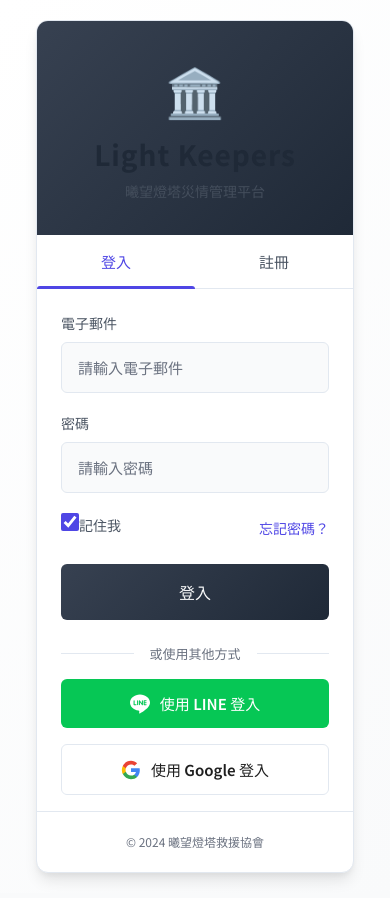
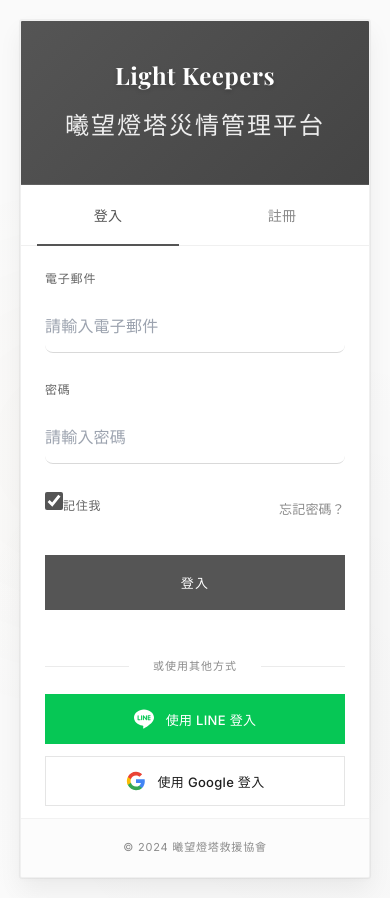
Before and after one commit to xiangteng007/light-keepers, a React (Vite) app in the folder web-dashboard/: page /login in a window 390 px wide. Built offline with nearby package versions, Linux system fonts and the light colour scheme; no server answers.

Commit message:
feat: redesign login page with minimal luxury style and add LINE OTP support

```diff
--- a/web-dashboard/dev-dist/sw.js
+++ b/web-dashboard/dev-dist/sw.js
@@ -82,7 +82,7 @@ define(['./workbox-137dedbd'], (function (workbox) { 'use strict';
     "revision": "3ca0b8505b4bec776b69afdba2768812"
   }, {
     "url": "index.html",
-    "revision": "0.ih1537htst4"
+    "revision": "0.6cbd80h235"
   }], {});
   workbox.cleanupOutdatedCaches();
   workbox.registerRoute(new workbox.NavigationRoute(workbox.createHandlerBoundToURL("index.html"), {
--- a/web-dashboard/src/pages/LoginPage.css
+++ b/web-dashboard/src/pages/LoginPage.css
@@ -1,193 +1,270 @@
-/* Login Page Styles */
+/* ====================
+   Minimal Luxury Login Page
+   Editorial + Modern SaaS
+   ==================== */
+
+@import url('https://fonts.googleapis.com/css2?family=Inter:wght@300;400;500;600;700&family=Playfair+Display:wght@600;700&display=swap');
+
+/* Root Variables - Minimal Luxury Palette */
+:root {
+    --luxury-black: #555555;
+    /* Base text/dark elements - Medium Gray */
+    --luxury-dark: #666666;
+    /* Gradients/Backgrounds - Medium Lighter Gray */
+    --luxury-charcoal: #777777;
+    /* Secondary elements - Light Medium Gray */
+    --luxury-silver: #8b8b8b;
+    --luxury-light: #e5e5e5;
+    --luxury-white: #fafafa;
+    --luxury-accent: #c9a96e;
+    --luxury-accent-hover: #b8935a;
+
+    --gradient-luxury: linear-gradient(135deg, #555555 0%, #444444 100%);
+    --gradient-subtle: linear-gradient(180deg, rgba(255, 255, 255, 0.1) 0%, rgba(255, 255, 255, 0) 100%);
+}
+
 .login-page {
     min-height: 100vh;
     display: flex;
     align-items: center;
     justify-content: center;
-    background: linear-gradient(135deg, var(--bg-primary) 0%, var(--bg-secondary) 100%);
-    padding: 20px;
+    background: var(--luxury-white);
+    padding: 40px 20px;
+    position: relative;
+    font-family: 'Inter', -apple-system, BlinkMacSystemFont, sans-serif;
+}
+
+/* Minimal Background Pattern */
+.login-page::before {
+    content: '';
+    position: absolute;
+    top: 0;
+    left: 0;
+    right: 0;
+    bottom: 0;
+    background:
+        radial-gradient(circle at 20% 50%, rgba(201, 169, 110, 0.03) 0%, transparent 50%),
+        radial-gradient(circle at 80% 80%, rgba(10, 10, 10, 0.02) 0%, transparent 50%);
+    pointer-events: none;
 }
 
 .login-container {
-    background: var(--bg-card);
-    border-radius: var(--radius-xl);
-    box-shadow: var(--shadow-lg);
-    border: 1px solid var(--border-color);
+    background: white;
+    border-radius: 2px;
+    box-shadow:
+        0 0 0 1px rgba(0, 0, 0, 0.04),
+        0 2px 4px rgba(0, 0, 0, 0.02),
+        0 12px 24px rgba(0, 0, 0, 0.06);
     width: 100%;
-    max-width: 420px;
+    max-width: 480px;
     overflow: hidden;
+    position: relative;
+    border: 1px solid rgba(0, 0, 0, 0.06);
 }
 
+/* Editorial Header */
 .login-header {
-    background: linear-gradient(135deg, #374151 0%, #1f2937 100%);
-    padding: 40px 32px;
+    background: var(--gradient-luxury);
+    padding: 64px 48px;
     text-align: center;
+    position: relative;
+    overflow: hidden;
+    color: white;
+}
+
+.login-header::after {
+    content: '';
+    position: absolute;
+    bottom: 0;
+    left: 0;
+    right: 0;
+    height: 1px;
+    background: rgba(255, 255, 255, 0.1);
 }
 
 .login-logo {
-    color: #f9fafb;
+    color: #ffffff;
+    position: relative;
+    z-index: 2;
 }
 
 .login-logo-icon {
-    font-size: 48px;
+    font-size: 56px;
     display: block;
-    margin-bottom: 12px;
+    margin-bottom: 24px;
+    opacity: 1;
+    text-shadow: 0 4px 12px rgba(0, 0, 0, 0.3);
 }
 
 .login-logo h1 {
-    font-size: 28px;
+    font-family: 'Playfair Display', Georgia, serif;
+    font-size: 42px;
     font-weight: 700;
     margin: 0;
-    letter-spacing: 1px;
+    letter-spacing: 0.5px;
+    line-height: 1.2;
+    color: #ffffff;
+    text-shadow: 0 2px 4px rgba(0, 0, 0, 0.2);
 }
 
 .login-subtitle {
-    margin: 8px 0 0;
-    font-size: 14px;
-    opacity: 0.8;
+    margin: 16px 0 0;
+    font-size: 24px;
+    color: rgba(255, 255, 255, 0.9);
+    letter-spacing: 2px;
+    text-transform: uppercase;
+    font-weight: 500;
 }
 
+/* Minimalist Tabs */
 .login-tabs {
     display: flex;
-    border-bottom: 1px solid var(--border-color);
+    border-bottom: 1px solid rgba(0, 0, 0, 0.06);
+    background: white;
 }
 
 .login-tab {
     flex: 1;
-    padding: 16px;
+    padding: 20px 24px;
     border: none;
     background: transparent;
-    color: var(--text-secondary);
-    font-size: 15px;
+    color: var(--luxury-silver);
+    font-size: 14px;
     font-weight: 500;
     cursor: pointer;
-    transition: all 0.2s ease;
+    transition: all 0.3s cubic-bezier(0.4, 0, 0.2, 1);
     position: relative;
+    letter-spacing: 0.3px;
 }
 
 .login-tab:hover {
-    color: var(--text-primary);
-    background: var(--bg-hover);
+    color: var(--luxury-dark);
 }
 
 .login-tab.active {
-    color: var(--accent-primary);
+    color: var(--luxury-black);
 }
 
 .login-tab.active::after {
     content: '';
     position: absolute;
     bottom: -1px;
-    left: 0;
-    right: 0;
-    height: 3px;
-    background: var(--accent-primary);
-    border-radius: 3px 3px 0 0;
+    left: 24px;
+    right: 24px;
+    height: 2px;
+    background: var(--luxury-black);
 }
 
+/* Editorial Form Styling */
 .login-form {
-    padding: 32px;
+    padding: 48px;
 }
 
 .login-form .form-group {
-    margin-bottom: 20px;
+    margin-bottom: 28px;
 }
 
 .login-form .form-group label {
     display: block;
-    margin-bottom: 8px;
-    color: var(--text-secondary);
-    font-size: 14px;
-    font-weight: 500;
+    margin-bottom: 12px;
+    color: var(--luxury-dark);
+    font-size: 12px;
+    font-weight: 600;
+    letter-spacing: 0.8px;
+    text-transform: uppercase;
 }
 
 .login-form .form-group input {
     width: 100%;
-    padding: 14px 16px;
-    border: 1px solid var(--border-color);
-    border-radius: var(--radius-md);
-    background: var(--bg-secondary);
-    color: var(--text-primary);
-    font-size: 15px;
-    transition: border-color 0.2s ease, box-shadow 0.2s ease;
+    padding: 16px 0;
+    border: none;
+    border-bottom: 1px solid rgba(0, 0, 0, 0.15);
+    background: transparent;
+    color: var(--luxury-black);
+    font-size: 16px;
+    font-weight: 400;
+    transition: all 0.3s ease;
+    letter-spacing: 0.2px;
 }
 
 .login-form .form-group input:focus {
     outline: none;
-    border-color: var(--accent-primary);
-    box-shadow: 0 0 0 3px rgba(196, 167, 125, 0.2);
+    border-bottom-color: var(--luxury-black);
+    background: linear-gradient(to bottom, transparent 95%, rgba(0, 0, 0, 0.02) 100%);
 }
 
 .login-form .form-group input::placeholder {
-    color: var(--text-muted);
+    color: #9ca3af;
+    font-weight: 300;
+    opacity: 1;
 }
 
-/* Remember Me & Forgot Password */
+/* Checkbox & Link Row */
 .form-group--checkbox {
     display: flex;
     justify-content: space-between;
     align-items: center;
-    margin-bottom: 20px;
+    margin-bottom: 32px;
 }
 
 .checkbox-label {
     display: flex;
     align-items: center;
-    gap: 8px;
+    gap: 10px;
     cursor: pointer;
-    font-size: 14px;
-    color: var(--text-secondary);
+    font-size: 13px;
+    color: var(--luxury-charcoal);
+    font-weight: 400;
 }
 
 .checkbox-label input[type="checkbox"] {
     width: 18px;
     height: 18px;
-    accent-color: var(--accent-primary);
+    accent-color: var(--luxury-black);
     cursor: pointer;
-}
-
-.checkbox-text {
-    font-weight: 400;
+    border-radius: 2px;
 }
 
 .forgot-password-link {
-    font-size: 14px;
-    color: var(--accent-primary);
+    font-size: 13px;
+    color: var(--luxury-silver);
     text-decoration: none;
     transition: color 0.2s ease;
+    font-weight: 500;
+    letter-spacing: 0.2px;
 }
 
 .forgot-password-link:hover {
-    color: var(--gold-600);
-    text-decoration: underline;
+    color: var(--luxury-black);
 }
 
+/* Alert Messages */
 .login-error {
-    background: rgba(184, 92, 92, 0.1);
-    border: 1px solid var(--danger);
-    color: var(--danger);
-    padding: 12px 16px;
-    border-radius: var(--radius-md);
-    font-size: 14px;
-    margin-bottom: 20px;
+    background: rgba(220, 53, 69, 0.05);
+    border-left: 3px solid #dc3545;
+    color: #721c24;
+    padding: 16px 20px;
+    font-size: 13px;
+    margin-bottom: 24px;
+    letter-spacing: 0.2px;
 }
 
 .login-success {
-    background: rgba(76, 175, 80, 0.1);
-    border: 1px solid #4CAF50;
-    color: #4CAF50;
-    padding: 12px 16px;
-    border-radius: var(--radius-md);
-    font-size: 14px;
-    margin-bottom: 20px;
+    background: rgba(40, 167, 69, 0.05);
+    border-left: 3px solid #28a745;
+    color: #155724;
+    padding: 16px 20px;
+    font-size: 13px;
+    margin-bottom: 24px;
+    letter-spacing: 0.2px;
 }
 
-/* Phone & OTP Input Groups */
+/* OTP Input Groups */
 .phone-input-group,
 .otp-input-group {
     display: flex;
-    gap: 8px;
-    align-items: center;
+    gap: 12px;
+    align-items: flex-end;
 }
 
 .phone-input-group input,
@@ -198,97 +275,92 @@
 .otp-send-btn,
 .otp-verify-btn {
     flex-shrink: 0;
-    padding: 14px 16px;
-    border: none;
-    border-radius: var(--radius-md);
-    font-size: 14px;
-    font-weight: 500;
+    padding: 16px 24px;
+    border: 1px solid var(--luxury-dark);
+    background: transparent;
+    color: var(--luxury-dark);
+    font-size: 12px;
+    font-weight: 600;
+    letter-spacing: 0.8px;
+    text-transform: uppercase;
     cursor: pointer;
-    transition: all 0.2s ease;
+    transition: all 0.3s ease;
     white-space: nowrap;
 }
 
-.otp-send-btn {
-    background: #6b7280;
+.otp-send-btn:hover:not(:disabled),
+.otp-verify-btn:hover:not(:disabled) {
+    background: var(--luxury-dark);
     color: white;
 }
 
-.otp-send-btn:hover:not(:disabled) {
-    background: #4b5563;
-}
-
-.otp-send-btn:disabled {
-    opacity: 0.6;
-    cursor: not-allowed;
-}
-
-.otp-verify-btn {
-    background: #374151;
-    color: white;
-}
-
-.otp-verify-btn:hover:not(:disabled) {
-    background: #1f2937;
-}
-
+.otp-send-btn:disabled,
 .otp-verify-btn:disabled {
-    opacity: 0.6;
+    opacity: 0.4;
     cursor: not-allowed;
 }
 
 .otp-verified-badge {
     flex-shrink: 0;
-    padding: 8px 12px;
-    background: rgba(76, 175, 80, 0.1);
-    color: #4CAF50;
-    border-radius: var(--radius-md);
-    font-size: 14px;
-    font-weight: 500;
+    padding: 14px 20px;
+    background: rgba(40, 167, 69, 0.08);
+    color: #28a745;
+    font-size: 12px;
+    font-weight: 600;
+    letter-spacing: 0.5px;
 }
 
+/* Primary Submit Button */
 .login-submit {
     width: 100%;
-    padding: 16px;
+    padding: 18px 32px;
     border: none;
-    border-radius: var(--radius-md);
-    background: linear-gradient(135deg, #374151 0%, #1f2937 100%);
-    color: #f9fafb;
-    font-size: 16px;
+    background: var(--luxury-black);
+    color: white;
+    font-size: 13px;
     font-weight: 600;
+    letter-spacing: 1.2px;
+    text-transform: uppercase;
     cursor: pointer;
-    transition: all 0.2s ease;
+    transition: all 0.3s cubic-bezier(0.4, 0, 0.2, 1);
+    position: relative;
+    overflow: hidden;
+}
+
+.login-submit::before {
+    content: '';
+    position: absolute;
+    top: 0;
+    left: -100%;
+    width: 100%;
+    height: 100%;
+    background: linear-gradient(90deg, transparent, rgba(255, 255, 255, 0.1), transparent);
+    transition: left 0.5s ease;
+}
+
+.login-submit:hover::before {
+    left: 100%;
 }
 
 .login-submit:hover {
-    transform: translateY(-2px);
-    box-shadow: var(--shadow-md);
+    background: var(--luxury-charcoal);
+    box-shadow: 0 8px 24px rgba(0, 0, 0, 0.15);
 }
 
 .login-submit:disabled {
-    opacity: 0.7;
+    opacity: 0.5;
     cursor: not-allowed;
-    transform: none;
 }
 
-.login-footer {
-    padding: 20px 32px;
-    text-align: center;
-    border-top: 1px solid var(--border-color);
-}
-
-.login-footer p {
-    margin: 0;
-    color: var(--text-muted);
-    font-size: 12px;
-}
-
-/* LINE Login */
+/* Minimal Divider */
 .login-divider {
     display: flex;
     align-items: center;
-    margin: 0 32px 20px;
-    color: var(--text-muted);
-    font-size: 13px;
+    margin: 40px 48px 32px;
+    color: var(--luxury-silver);
+    font-size: 11px;
+    letter-spacing: 1px;
+    text-transform: uppercase;
 }
 
 .login-divider::before,
@@ -296,90 +368,123 @@
     content: '';
     flex: 1;
     height: 1px;
-    background: var(--border-color);
+    background: rgba(0, 0, 0, 0.08);
 }
 
 .login-divider span {
-    padding: 0 16px;
+    padding: 0 24px;
+}
+
+/* Social Login Buttons - Modern SaaS Style */
+.login-line-btn,
+.login-google-btn {
+    display: flex;
+    align-items: center;
+    justify-content: center;
+    gap: 12px;
+    width: calc(100% - 96px);
+    margin: 0 48px 16px;
+    padding: 16px 24px;
+    border: 1px solid rgba(0, 0, 0, 0.1);
+    font-size: 14px;
+    font-weight: 500;
+    cursor: pointer;
+    transition: all 0.3s ease;
+    letter-spacing: 0.3px;
 }
 
 .login-line-btn {
-    display: flex;
-    align-items: center;
-    justify-content: center;
-    gap: 10px;
-    width: calc(100% - 64px);
-    margin: 0 32px 20px;
-    padding: 14px 16px;
-    border: none;
-    border-radius: var(--radius-md);
     background: #06C755;
     color: white;
-    font-size: 15px;
-    font-weight: 600;
-    cursor: pointer;
-    transition: all 0.2s ease;
+    border-color: #06C755;
 }
 
 .login-line-btn:hover {
     background: #05A847;
-    transform: translateY(-2px);
-    box-shadow: 0 4px 12px rgba(6, 199, 85, 0.3);
+    box-shadow: 0 4px 16px rgba(6, 199, 85, 0.25);
+    transform: translateY(-1px);
 }
 
+.login-google-btn {
+    background: white;
+    color: #1f1f1f;
+}
+
+.login-google-btn:hover {
+    background: #fafafa;
+    box-shadow: 0 4px 16px rgba(0, 0, 0, 0.08);
+    transform: translateY(-1px);
+}
+
+.login-google-btn:disabled,
 .login-line-btn:disabled {
-    opacity: 0.7;
+    opacity: 0.6;
     cursor: not-allowed;
     transform: none;
 }
 
-.login-line-btn svg {
-    flex-shrink: 0;
+/* Editorial Footer */
+.login-footer {
+    padding: 32px 48px;
+    text-align: center;
+    border-top: 1px solid rgba(0, 0, 0, 0.04);
+    background: rgba(0, 0, 0, 0.01);
 }
 
-/* Google Login */
-.login-google-btn {
-    display: flex;
-    align-items: center;
-    justify-content: center;
-    gap: 10px;
-    width: calc(100% - 64px);
-    margin: 0 32px 20px;
-    padding: 14px 16px;
-    border: 1px solid var(--border-color);
-    border-radius: var(--radius-md);
-    background: white;
-    color: #1f1f1f;
-    font-size: 15px;
-    font-weight: 600;
-    cursor: pointer;
-    transition: all 0.2s ease;
+.login-footer p {
+    margin: 0;
+    color: var(--luxury-silver);
+    font-size: 11px;
+    letter-spacing: 0.8px;
+    text-transform: uppercase;
+    font-weight: 400;
 }
 
-.login-google-btn:hover {
-    background: #f8f9fa;
-    transform: translateY(-2px);
-    box-shadow: 0 4px 12px rgba(0, 0, 0, 0.1);
-}
-
-.login-google-btn:disabled {
-    opacity: 0.7;
-    cursor: not-allowed;
-    transform: none;
-}
-
-.login-google-btn svg {
-    flex-shrink: 0;
-}
-
-/* Responsive */
-@media (max-width: 480px) {
-    .login-container {
-        margin: 0 16px;
+/* Responsive Design */
+@media (max-width: 600px) {
+    .login-page {
+        padding: 20px;
     }
 
     .login-header {
-        padding: 32px 24px;
+        padding: 48px 32px;
+    }
+
+    .login-logo h1 {
+        font-size: 28px;
+    }
+
+    .login-form {
+        padding: 32px;
+    }
+
+    .login-divider {
+        margin: 32px 32px 24px;
+    }
+
+    .login-line-btn,
+    .login-google-btn {
+        width: calc(100% - 64px);
+        margin: 0 32px 12px;
+    }
+
+    .login-footer {
+        padding: 24px 32px;
+    }
+
+    .login-tab.active::after {
+        left: 16px;
+        right: 16px;
+    }
+}
+
+@media (max-width: 480px) {
+    .login-header {
+        padding: 40px 24px;
+    }
+
+    .login-logo h1 {
+        font-size: 24px;
     }
 
     .login-form {
@@ -387,16 +492,55 @@
     }
 
     .login-divider {
-        margin: 0 24px 16px;
+        margin: 24px 24px 20px;
     }
 
-    .login-line-btn {
+    .login-line-btn,
+    .login-google-btn {
         width: calc(100% - 48px);
-        margin: 0 24px 16px;
+        margin: 0 24px 12px;
+        padding: 14px 20px;
+        font-size: 13px;
     }
 
-    .login-google-btn {
-        width: calc(100% - 48px);
-        margin: 0 24px 16px;
+    .login-footer {
+        padding: 20px 24px;
     }
 }
+
+/* Micro-animations for Premium Feel */
+@keyframes fadeInUp {
+    from {
+        opacity: 0;
+        transform: translateY(20px);
+    }
+
+    to {
+        opacity: 1;
+        transform: translateY(0);
+    }
+}
+
+.login-container {
+    animation: fadeInUp 0.6s cubic-bezier(0.4, 0, 0.2, 1);
+}
+
+.login-form .form-group {
+    animation: fadeInUp 0.5s cubic-bezier(0.4, 0, 0.2, 1) backwards;
+}
+
+.login-form .form-group:nth-child(1) {
+    animation-delay: 0.05s;
+}
+
+.login-form .form-group:nth-child(2) {
+    animation-delay: 0.1s;
+}
+
+.login-form .form-group:nth-child(3) {
+    animation-delay: 0.15s;
+}
+
+.login-form .form-group:nth-child(4) {
+    animation-delay: 0.2s;
+}
--- a/web-dashboard/src/pages/LoginPage.tsx
+++ b/web-dashboard/src/pages/LoginPage.tsx
@@ -263,7 +263,6 @@ export default function LoginPage() {
             <div className="login-container">
                 <div className="login-header">
                     <div className="login-logo">
-                        <span className="login-logo-icon">🏛️</span>
                         <h1>Light Keepers</h1>
                         <p className="login-subtitle">曦望燈塔災情管理平台</p>
                     </div>
```
